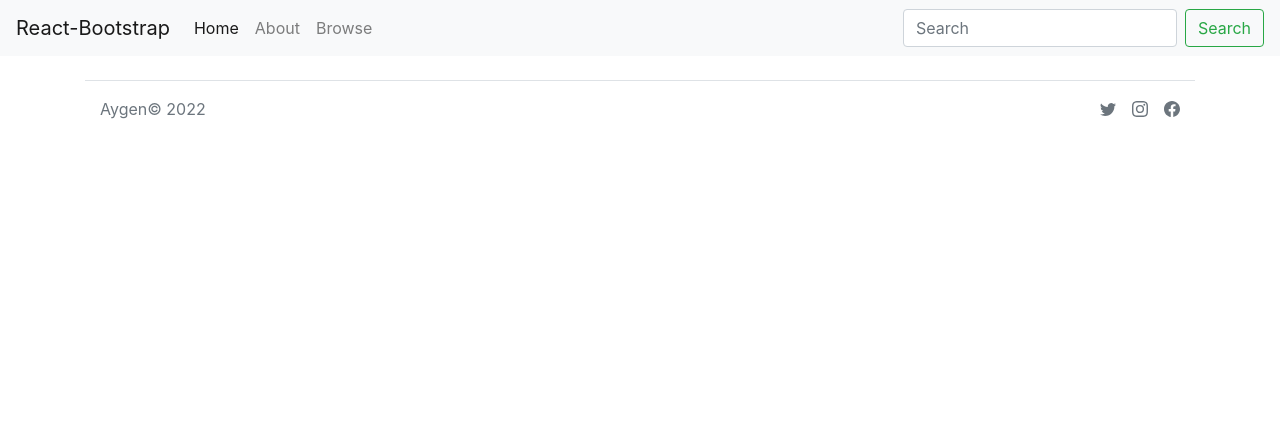
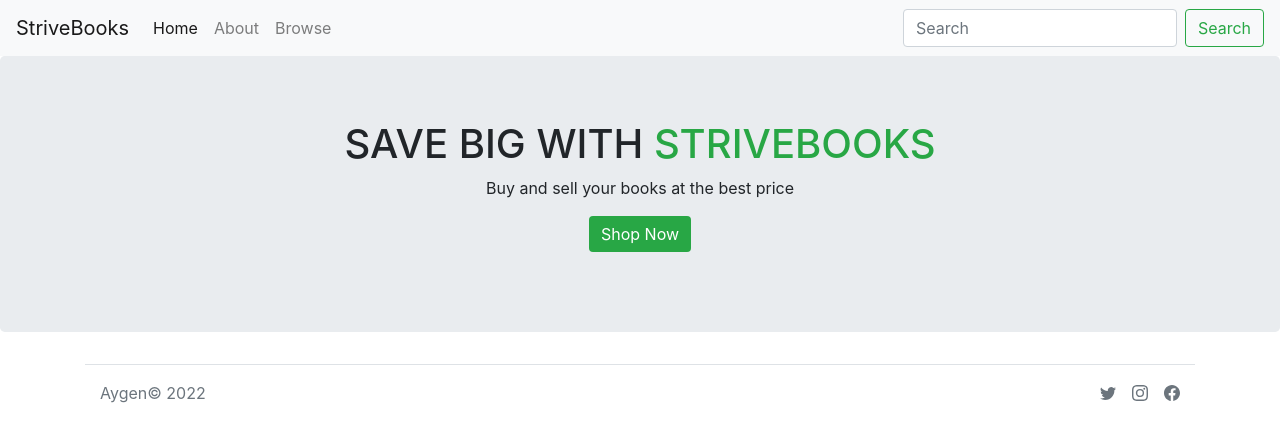
Before and after one commit to aygenyucel/w9-d2-react-app, a React (Create React App) app: page / in a window 1280 px wide. Shown: the top 442 px of the page. Built offline with nearby package versions, Linux system fonts and the light colour scheme.

Commit message:
Created Jumbotron Component

```diff
--- a/src/App.js
+++ b/src/App.js
@@ -2,11 +2,13 @@ import "./App.css";
 import "bootstrap/dist/css/bootstrap.min.css";
 import MyNavbar from "./components/MyNavbar";
 import Myfooter from "./components/MyFooter";
+import Welcome from "./components/Welcome";
 
 function App() {
   return (
     <div className="App">
       <MyNavbar />
+      <Welcome />
       <Myfooter />
     </div>
   );
--- a/src/components/MyNavbar.jsx
+++ b/src/components/MyNavbar.jsx
@@ -4,7 +4,7 @@ function MyNavbar() {
   return (
     <>
       <Navbar bg="light" expand="md">
-        <Navbar.Brand href="#home">React-Bootstrap</Navbar.Brand>
+        <Navbar.Brand href="#">StriveBooks</Navbar.Brand>
         <Navbar.Toggle aria-controls="basic-navbar-nav" />
         <Navbar.Collapse id="basic-navbar-nav">
           <Nav className="mr-auto">
--- a/src/components/Welcome.jsx
+++ b/src/components/Welcome.jsx
@@ -0,0 +1,23 @@
+import { Button, Jumbotron } from "react-bootstrap";
+
+const Welcome = () => (
+  <>
+    <Jumbotron>
+      <h1>
+        SAVE BIG WITH <span className="text-success">STRIVEBOOKS</span>
+      </h1>
+      <p>Buy and sell your books at the best price</p>
+      <p>
+        <Button
+          variant="primary"
+          className="bg-success"
+          style={{ border: "none" }}
+        >
+          Shop Now
+        </Button>
+      </p>
+    </Jumbotron>
+  </>
+);
+
+export default Welcome;
```
